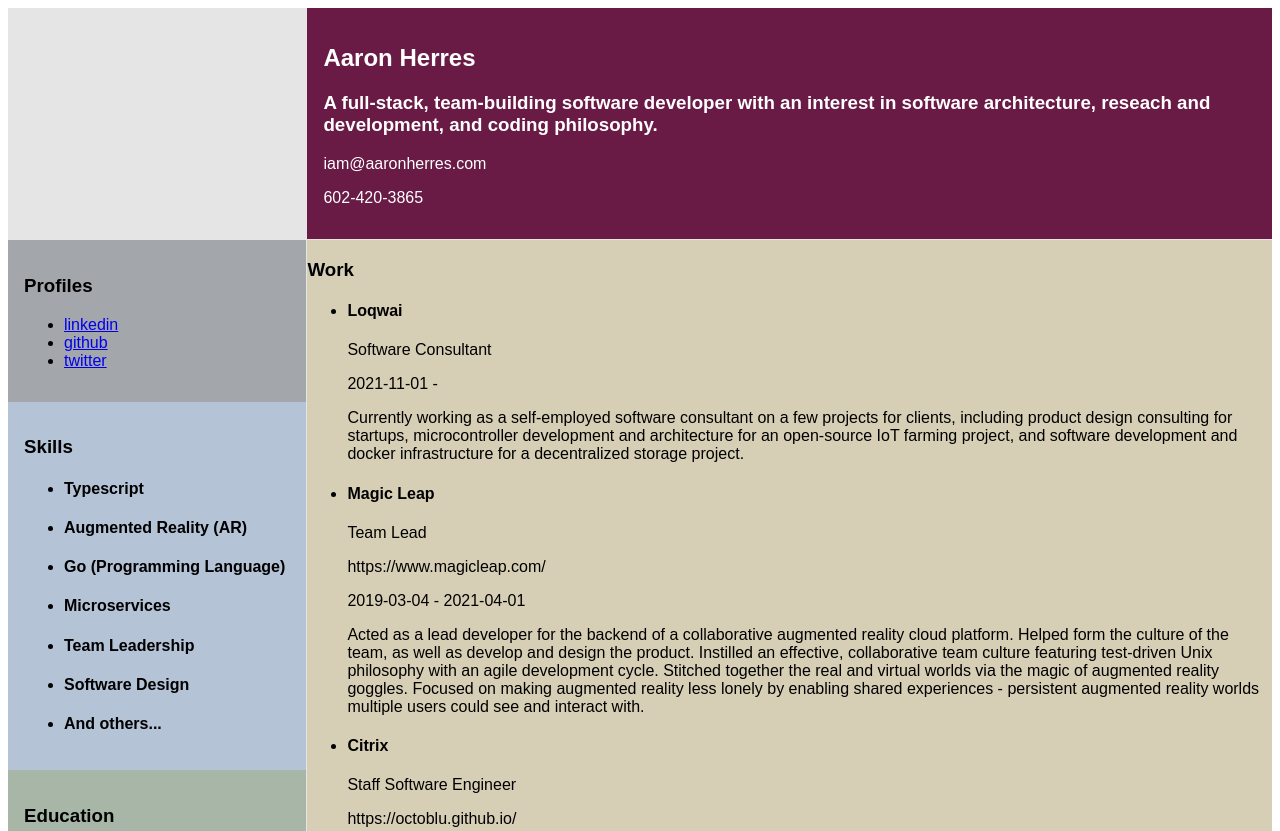
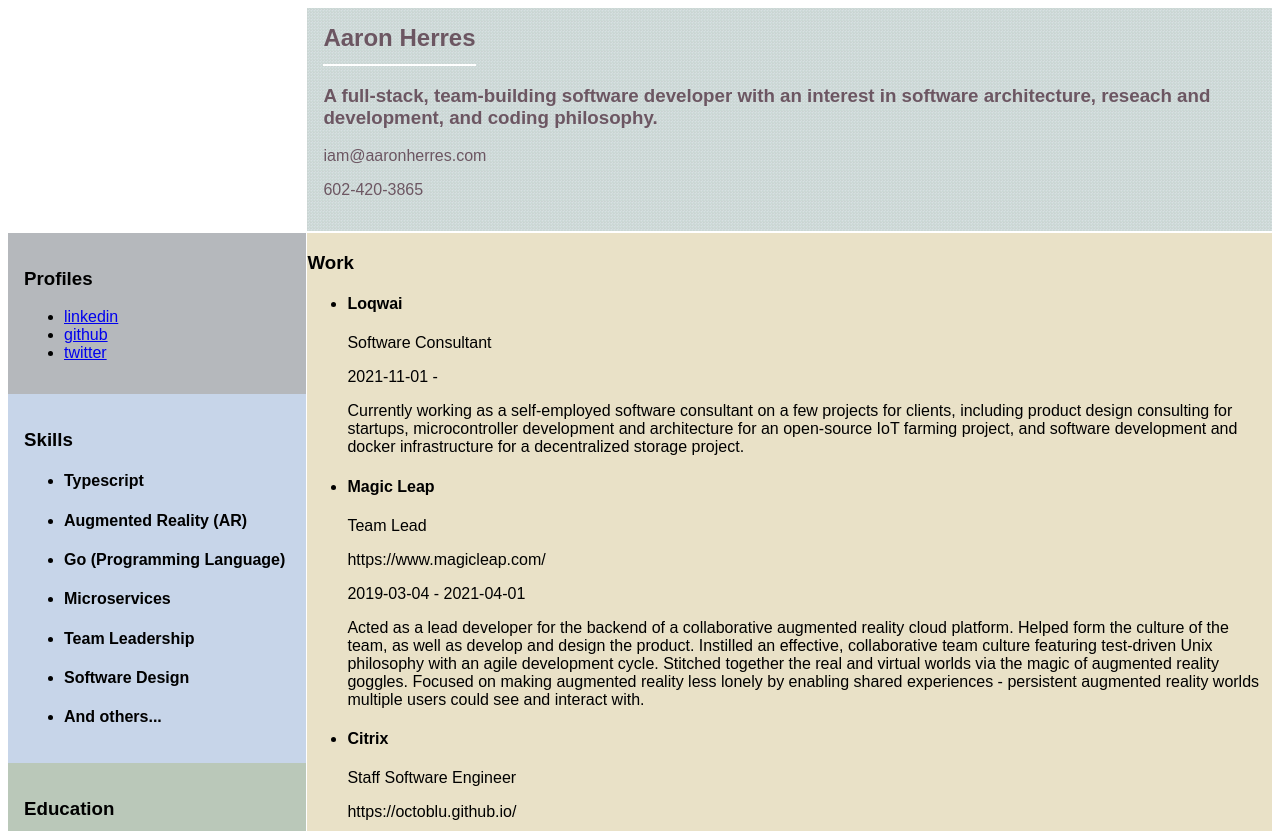
Before and after one commit to redaphid/resume, a plain HTML site: page index.html in a window 1280 px wide. Shown: the top 831 px of the page. Drawn offline with nearby package versions, Linux system fonts and the light colour scheme; a web font is replaced by a local one.

Commit message:
add a little noise to make backgrounds look a little more schematic-y

```diff
--- a/index.html
+++ b/index.html
@@ -2,10 +2,13 @@
 <html>
 <header>
   <style>
+    @import url('https://fonts.cdnfonts.com/css/proxima-nova-2');
+
     body {
       font-family: sans-serif;
       font-size: 16px;
     }
+
     /*
     Resume is a grid the size of a US letter page .
     On the left side, we have the basics, skills, and educations.
@@ -13,49 +16,60 @@
     The basics section includes a profile image
   */
     .Resume {
-    --emphasize-color:	hsl(327, 59%, 26%);
+      --emphasize-color: #c6d3c9;
+      --emphasis-foreground: #6c5662;
+      font-family: 'Proxima Nova', sans-serif;
+
       display: grid;
-    /* grid-template-columns: 1fr 5fr; */
-    /* grid-template-rows: 1fr 1fr; */
       grid-template-areas:
         'logo basics'
         'info works';
-    /*
-    give each column a subtle border
-    */
       column-gap: 0.1em;
       row-gap: 0.1em;
-    background-color: hsla(0, 0%, 0%, 0.1);
 
     }
+
     /* flex the contents inside info */
     .Info {
       grid-area: info;
       height: 100%;
     }
 
-  .Info > * {
+    .Info>* {
       padding: 1em;
     }
 
     /* Debug grid outline */
     .Basics {
-    background-color: var(--emphasize-color);
-    color: #fff;
+      background-image: url("blue-schematic-paper.png");
+      color: var(--emphasis-foreground);
       padding: 1em;
       grid-area: basics;
     }
+
+    .Basics hr {
+      border: 1px solid #fff;
+    }
+
+    .Basics h1 {
+      width: fit-content;
+      margin: 0;
+    }
+
     .Profiles {
-    background-color:hsla(215, 44%, 11%, 0.311);
+      background-color: hsla(215, 44%, 11%, 0.311);
     }
+
     .Skills {
-    background-color:hsla(215, 44%, 51%, 0.311);
+      background-color: hsla(215, 44%, 51%, 0.311);
     }
+
     .Educations {
-    background-color:hsla(115, 44%, 21%, 0.311);
+      background-color: hsla(115, 44%, 21%, 0.311);
     }
+
     .Works {
-    background-color:hsla(45, 44%, 51%, 0.311);
+      background-color: hsla(45, 44%, 51%, 0.311);
       grid-area: works;
     }
 
@@ -64,7 +78,7 @@
     import { h, render } from 'https://esm.sh/preact'
     import htm from 'https://esm.sh/htm'
 
-    const Resume = ({resume}) => {
+    const Resume = ({ resume }) => {
       return html`
           <div class="Resume">
             <${Basics} basics=${resume.basics} />
@@ -81,7 +95,10 @@
     const Basics = ({ basics }) => {
       return html`
         <section class="Basics">
-          <h1>${basics.name}</h1>
+          <h1>
+            ${basics.name}
+            <hr/>
+          </h1>
           <h3>${basics.label}</h3>
           <p>${basics.email}</p>
           <p>${basics.phone}</p>
@@ -168,7 +185,7 @@
         </div>
       `
     }
-    const Skills = ({skills})=>{
+    const Skills = ({ skills }) => {
       return html`
         <section class="Skills">
           <h3>Skills</h3>
@@ -183,7 +200,7 @@
       `
     }
 
-    const Skill = ({skill}) => {
+    const Skill = ({ skill }) => {
       return html`
         <div class="Skill">
           <h4>${skill.name}</h4>
@@ -197,7 +214,20 @@
     const res = await fetch('resume.json').then(res => res.json())
     render(html`<${Resume} resume=${res}/>`, document.body)
   </script>
+
+
+  <svg id="noise-background" viewBox="0 0 200 200" xmlns='http://www.w3.org/2000/svg'>
+
+    <filter id='noiseFilter'>
+      <feTurbulence type='fractalNoise' baseFrequency='0.65' numOctaves='3' stitchTiles='stitch' />
+    </filter>
+
+    <rect width='100%' height='100%' filter='url(#noiseFilter)' />
+  </svg>
+
+
 </header>
 
 <body></body>
+
 </html>
```
Also changed, not shown: blue-schematic-paper.png (added). Lines whose indentation alone changed are shown as unchanged.
